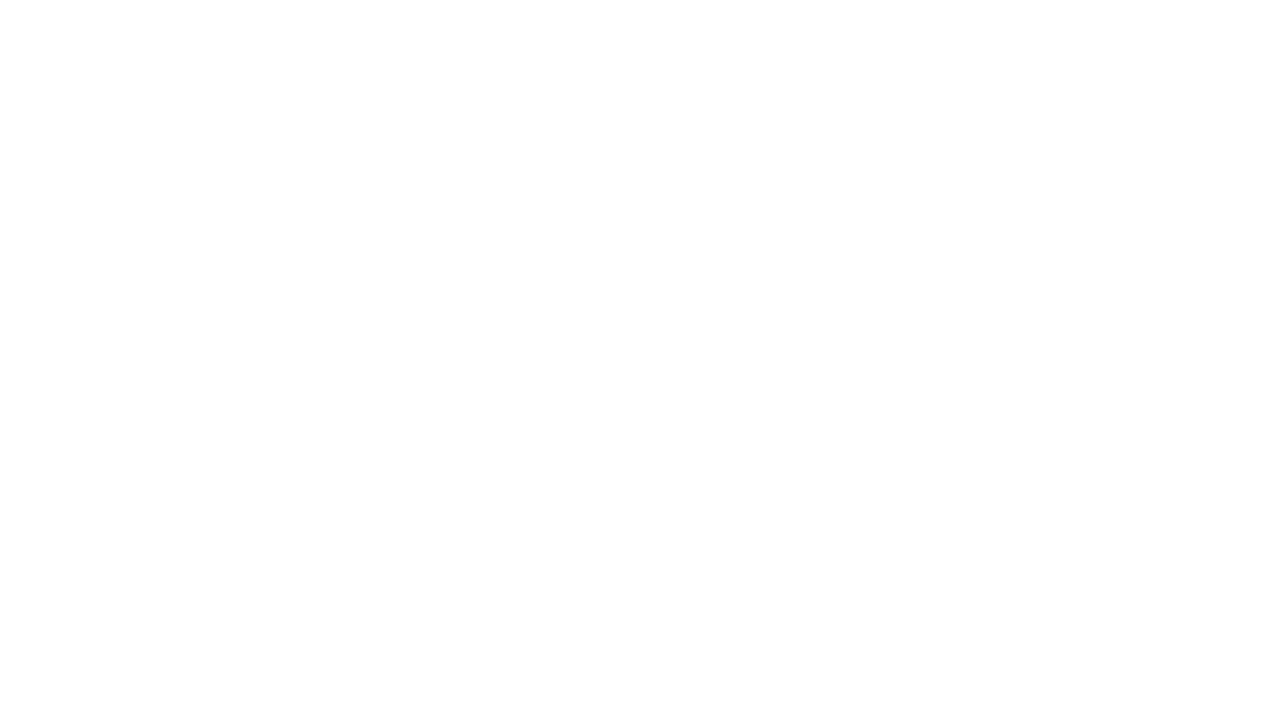
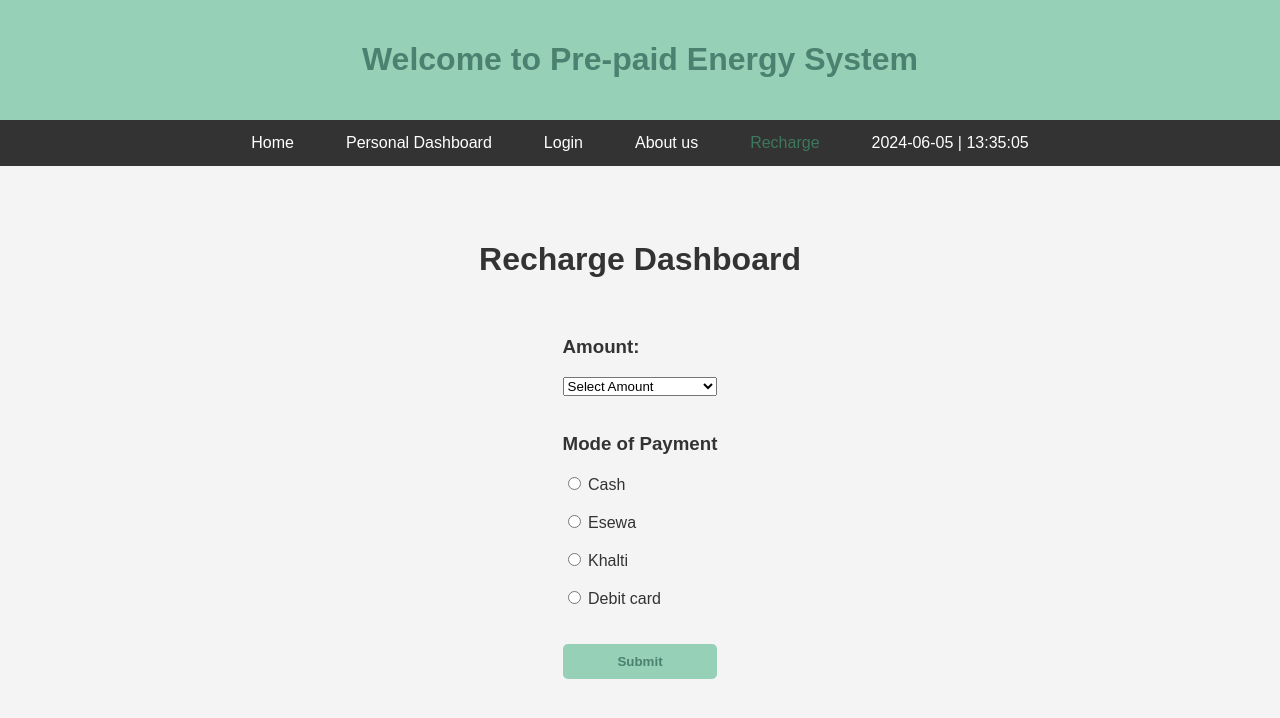
Before and after one commit to Abhinavxox/ProjectV, a plain HTML site: page pages/recharge.html in a window 1280 px wide. Drawn offline with Linux system fonts and the light colour scheme.

Commit message:
Add : Added fixes for all pages

```diff
--- a/global.style.css
+++ b/global.style.css
@@ -172,6 +172,18 @@ fieldset {
   border-radius: 4%;
 }
 
+/*Recharge CSS */
+.rechargeContainer {
+  display: flex;
+  justify-content: center;
+}
+
+.rechargeForm {
+  display: flex;
+  justify-content: left;
+  flex-direction: column;
+}
+
 @keyframes spin {
   0% {
     transform: rotate(0deg);
--- a/pages/home.html
+++ b/pages/home.html
@@ -78,27 +78,6 @@
         </p>
       </section>
     </main>
-    <script>
-      function updateDateTime() {
-        const dateTimeElement = document.getElementById("datetime");
-        const now = new Date();
-
-        const year = now.getFullYear();
-        const month = String(now.getMonth() + 1).padStart(2, "0"); // Months are zero-based
-        const day = String(now.getDate()).padStart(2, "0");
-
-        const hours = String(now.getHours()).padStart(2, "0");
-        const minutes = String(now.getMinutes()).padStart(2, "0");
-        const seconds = String(now.getSeconds()).padStart(2, "0");
-
-        const formattedDate = `${year}-${month}-${day}`;
-        const formattedTime = `${hours}:${minutes}:${seconds}`;
-
-        dateTimeElement.textContent = `${formattedDate} | ${formattedTime}`;
-      }
-
-      setInterval(updateDateTime, 1000);
-      updateDateTime(); // Initial call to display the date and time immediately
-    </script>
+    <script src="../timestamp.js"></script>
   </body>
 </html>
--- a/pages/recharge.html
+++ b/pages/recharge.html
@@ -0,0 +1,162 @@
+<!DOCTYPE html>
+<html lang="en">
+  <head>
+    <meta charset="UTF-8" />
+    <meta name="viewport" content="width=device-width, initial-scale=1.0" />
+    <link rel="stylesheet" href="../global.style.css" />
+    <title>About us</title>
+  </head>
+  <body>
+    <header>
+      <h1 align="center">Welcome to Pre-paid Energy System</h1>
+    </header>
+    <ul class="navbar">
+      <li class="breadcrumb-item">
+        <a href="./home.html">Home</a>
+      </li>
+      <li>
+        <a href="./dashboard.html">Personal Dashboard</a>
+      </li>
+      <li><a href="../index.html">Login</a></li>
+      <li><a href="./aboutus.html">About us</a></li>
+      <li><a href="./recharge.html" style="color: #46b1818a">Recharge</a></li>
+      <li id="datetime"></li>
+    </ul>
+    <br />
+    <br />
+    <br />
+    <div>
+      <h1 class="title">Recharge Dashboard</h1>
+      <br />
+      <div class="rechargeContainer">
+        <form class="rechargeForm" id="rechargeForm">
+          <!-- <label for="contactnumber"><h3>User ID/Contact number:</h3></label>
+          <input type="text" id="contactnumber" name="contactnumber" required />
+          <br /> -->
+          <label for="amount"><h3>Amount:</h3></label>
+          <select id="amount" name="amount" required>
+            <option value="">Select Amount</option>
+            <option value="1000">NPR 1000</option>
+            <option value="2000">NPR 2000</option>
+            <option value="5000">NPR 5000</option>
+            <option value="10000">NPR 10000</option>
+            <option value="15000">NPR 15000</option>
+            <option value="20000">NPR 20000</option>
+          </select>
+          <br />
+          <label for="mode_of_payment"><h3>Mode of Payment</h3></label>
+          <label>
+            <input type="radio" name="mode_of_payment" value="cash" required />
+            Cash </label
+          ><br />
+          <label>
+            <input type="radio" name="mode_of_payment" value="esewa" required />
+            Esewa </label
+          ><br />
+          <label>
+            <input
+              type="radio"
+              name="mode_of_payment"
+              value="khalti"
+              required
+            />
+            Khalti </label
+          ><br />
+          <label>
+            <input type="radio" name="mode_of_payment" value="card" required />
+            Debit card </label
+          ><br />
+          <br />
+          <button
+            type="button"
+            class="btn"
+            style="padding: 10px"
+            onclick="recharge()"
+          >
+            Submit
+          </button>
+        </form>
+      </div>
+    </div>
+    <script>
+      // Function to check if user is already logged in
+      function checkLogin() {
+        const user = localStorage.getItem("user");
+        if (user) {
+          return user;
+        } else {
+          alert("Please login to access this page!");
+          window.location.href = "../index.html";
+        }
+      }
+
+      // Recharge function
+      function recharge() {
+        const amount = document.getElementById("amount").value;
+        const modeOfPayment = document.querySelector(
+          'input[name="mode_of_payment"]:checked'
+        )
+          ? document.querySelector('input[name="mode_of_payment"]:checked')
+              .value
+          : null;
+
+        //validate form
+        if (!amount) {
+          alert("Please select amount to recharge!");
+          return;
+        }
+
+        if (!modeOfPayment) {
+          alert("Please select mode of payment!");
+          return;
+        }
+
+        const user = localStorage.getItem("user");
+        const userObj = JSON.parse(user);
+        const email = userObj.email;
+        //send reqeust
+        fetch("http://localhost:3000/recharge", {
+          method: "POST",
+          headers: {
+            "Content-Type": "application/json",
+          },
+          body: JSON.stringify({
+            email,
+            amount,
+          }),
+        })
+          .then((res) => res.json())
+          .then((data) => {
+            fetch("http://localhost:3000/fetchUser", {
+              method: "POST",
+              headers: {
+                "Content-Type": "application/json",
+              },
+              body: JSON.stringify({
+                email,
+              }),
+            })
+              .then((res1) => res1.json())
+              .then((data1) => {
+                if (data1.success) {
+                  localStorage.setItem("user", JSON.stringify(data1.user));
+                  alert(`Recharge successful! Your new amount is ${amount}`);
+                  window.location.href = "./dashboard.html";
+                } else {
+                  alert("Recharge failed!");
+                }
+              })
+              .catch((err) => {
+                console.error(err);
+                alert("Recharge failed!");
+              });
+          })
+          .catch((err) => {
+            console.error(err);
+            alert("Recharge failed!");
+          });
+      }
+    </script>
+    <script src="../timestamp.js"></script>
+  </body>
+</html>
```
Also changed, not shown: backend.js (+45 -0 lines), index.html (+2 -1 lines), pages/dashboard.html (+5 -4 lines).
